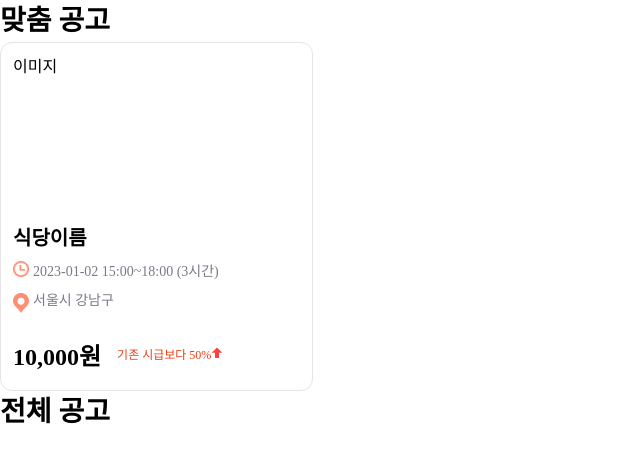
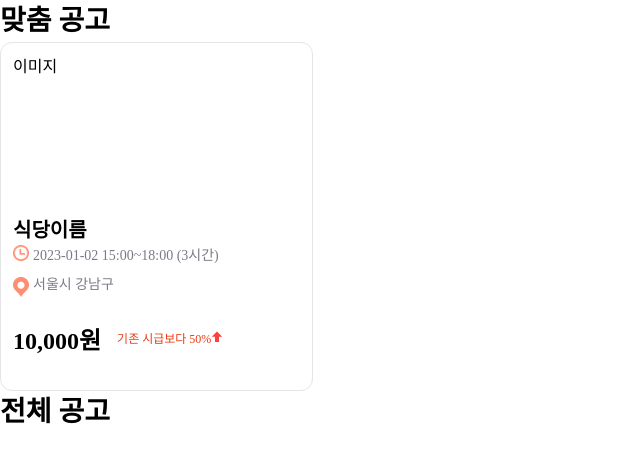
Before and after one commit to 902z/gheupPAY, a Next.js app: page /announce-list in a window 1280 px wide. Shown: the top 462 px of the page, without its empty margins (0-640 px from the left). Built offline with nearby package versions, Linux system fonts and the light colour scheme; a web font is replaced by a local one.

Commit message:
♻️ refactor: 태그 수정

```diff
--- a/app/(route)/(alba)/announce-list/_components/announce-card/index.tsx
+++ b/app/(route)/(alba)/announce-list/_components/announce-card/index.tsx
@@ -6,32 +6,32 @@ import arrowUpRed40 from "@/public/icons/arrow-up-red-40.png";
 
 export default function AnnounceCard() {
   return (
-    <div className="h-[261px] w-[171px] rounded-[12px] border border-gray-20 bg-white p-3 md:h-[349px] md:w-[313px]">
+    <article className="h-[261px] w-[171px] rounded-[12px] border border-gray-20 bg-white p-3 md:h-[349px] md:w-[313px]">
       <div className="h-[82px] w-[147px] rounded-[12px] md:h-[160px] md:w-[280px]">이미지</div>
-      <p className="py-2 font-bold md:text-l">식당이름</p>
+      <data className="py-2 font-bold md:text-l">식당이름</data>
       <div className="flex items-start gap-1">
-        <div className="h-4 w-4">
+        <picture className="h-4 w-4">
           <Image src={clock} alt="시간" />
-        </div>
-        <p className="text-s text-gray-50 md:text-m">
+        </picture>
+        <time className="text-s text-gray-50 md:text-m">
           2023-01-02 <br className="md:hidden" /> 15:00~18:00 (3시간)
-        </p>
+        </time>
       </div>
       <div className="flex items-center gap-1">
-        <div className="h-4 w-4">
+        <picture className="h-4 w-4">
           <Image src={mapPin} alt="장소" />
-        </div>
-        <p className="py-2 text-s text-gray-50 md:text-m">서울시 강남구</p>
+        </picture>
+        <data className="py-2 text-s text-gray-50 md:text-m">서울시 강남구</data>
       </div>
       <div className="flex flex-col md:flex-row md:gap-4 md:py-4">
-        <p className="pt-1 font-bold text-ml md:text-xl">10,000원</p>
+        <data className="pt-1 font-bold text-ml md:text-xl">10,000원</data>
         <div className="flex items-center text-s text-primary">
           기존 시급보다 50%
-          <div className="h-4 w-4">
+          <picture className="h-4 w-4">
             <Image src={arrowUpRed40} alt="up" />
-          </div>
+          </picture>
         </div>
       </div>
-    </div>
+    </article>
   );
 }
```
